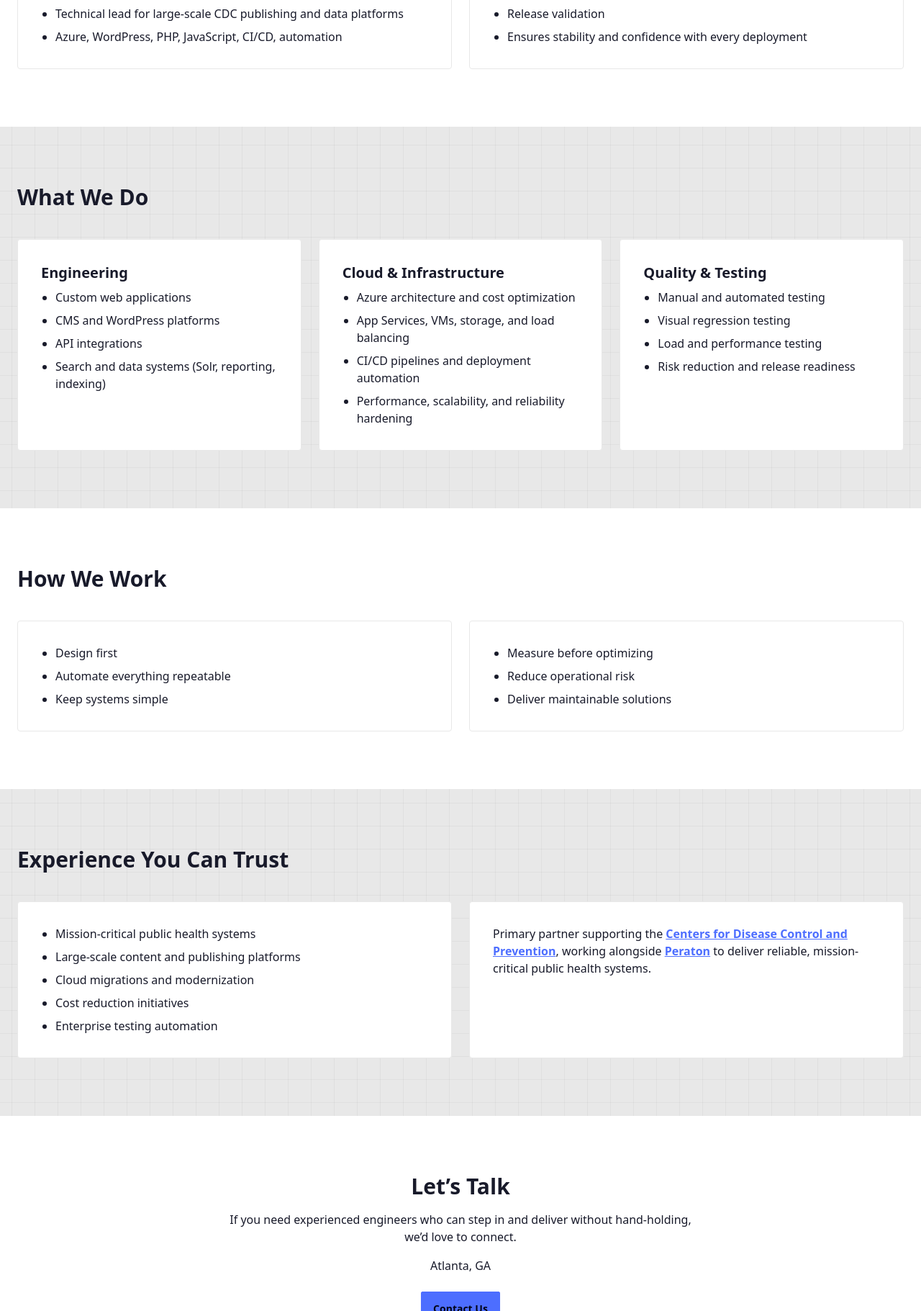
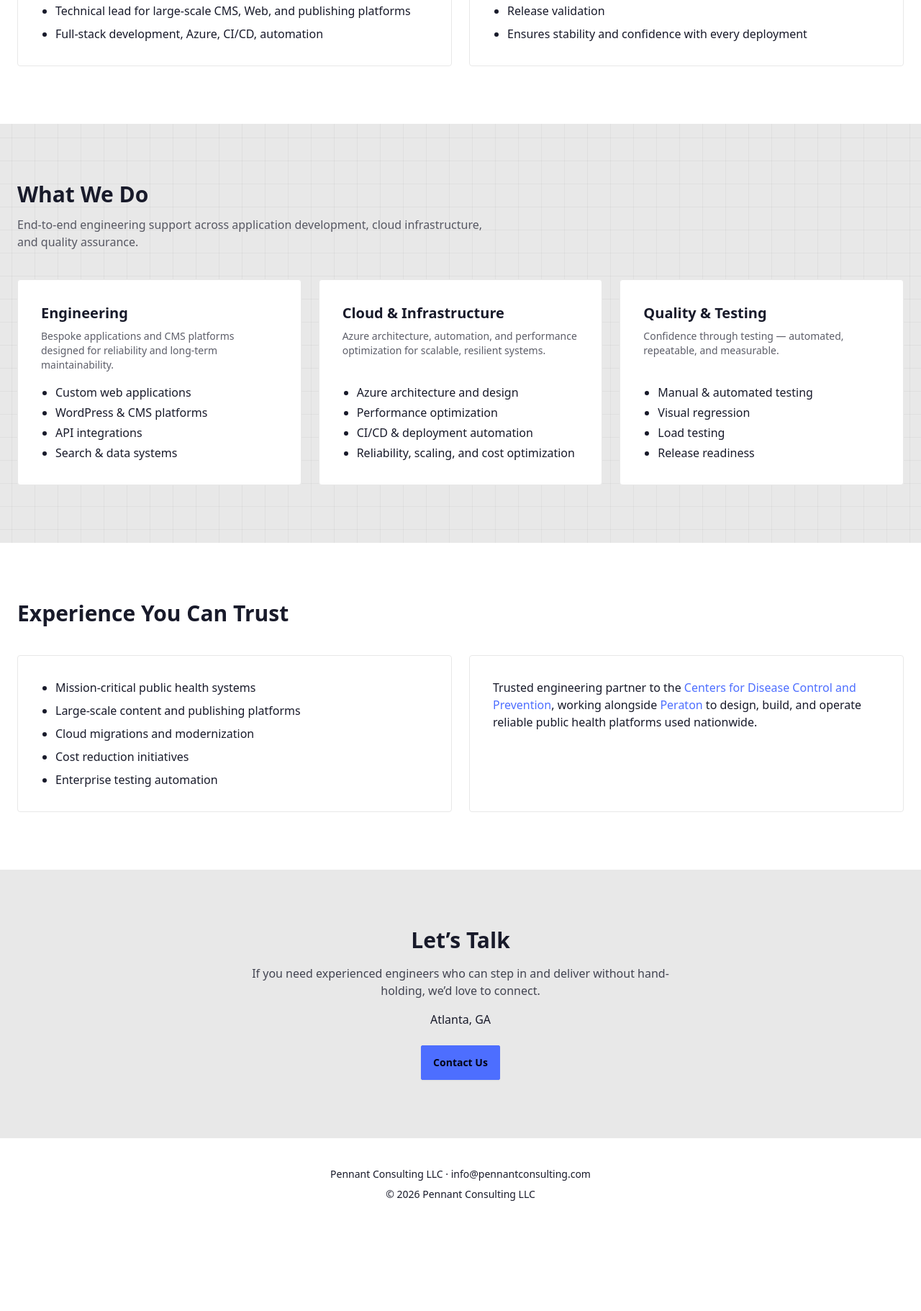
Before and after one commit to cooms13/pennantconsulting.com, a plain HTML site: page index.html in a window 1280 px wide. Shown: the part 979-2800 px from the top of the page at 72% size. After the commit the page ends 2688 px from the top, so only its background shows below. Drawn offline with nearby package versions, Linux system fonts and the light colour scheme.

Commit message:
content updates

```diff
--- a/index.html
+++ b/index.html
@@ -5,8 +5,10 @@
   <meta name="viewport" content="width=device-width, initial-scale=1">
   <title>Pennant Consulting LLC</title>
   <meta name="description" content="Custom software development, cloud architecture, and quality engineering supporting mission-critical public health systems.">
+
   <script src="https://cdn.tailwindcss.com"></script>
   <link href="https://cdn.jsdelivr.net/npm/daisyui@latest/dist/full.css" rel="stylesheet">
+
   <style>
     .hero-tech-pattern {
       background-image:
@@ -19,6 +21,8 @@
 </head>
 
 <body data-theme="corporate" class="font-sans">
+
+  <!-- NAV -->
   <div class="navbar bg-base-100 border-b border-base-200">
     <div class="container mx-auto px-6">
       <div class="flex-1">
@@ -36,36 +40,56 @@
     </div>
   </div>
 
+  <!-- HERO -->
   <section id="hero" class="hero bg-base-200 hero-tech-pattern">
-    <div class="hero-content text-center container mx-auto px-6 py-20">
+    <div class="hero-content text-center container mx-auto px-6 py-24">
       <div class="max-w-3xl">
-        <h1 class="text-4xl md:text-5xl font-bold">Senior-level software engineering without the overhead.</h1>
-        <p class="py-6 text-lg">We design, build, and maintain reliable systems that simply work.</p>
-        <p class="text-base text-base-content/70">Practical engineering. Reliable delivery. Zero drama.</p>
-        <p class="mt-3 text-base text-base-content/70">Custom software development, cloud architecture, and quality engineering supporting mission-critical public health systems.</p>
+        <h1 class="text-4xl md:text-5xl font-bold">
+          Senior-level software engineering without the overhead.
+        </h1>
+
+        <p class="py-6 text-lg">
+          Cloud-native systems. Reliable delivery. Practical solutions.
+        </p>
+
+        <p class="text-base text-base-content/70">
+          Custom software development, Azure architecture, content management systems, and quality engineering supporting mission-critical public health platforms.
+        </p>
+
         <div class="mt-8">
-          <a class="btn btn-primary" href="mailto:info@pennantconsulting.com">Contact Us</a>
+          <a class="btn btn-primary" href="mailto:info@pennantconsulting.com">
+            Start a Conversation
+          </a>
         </div>
       </div>
     </div>
   </section>
 
+
+  <!-- ABOUT -->
   <section id="about" class="bg-base-100">
     <div class="container mx-auto px-6 py-20">
       <h2 class="text-3xl font-semibold">Who We Are</h2>
-      <p class="mt-4 max-w-3xl">Pennant Consulting is a small, senior-level engineering consultancy supporting the Centers for Disease Control and Prevention through our partnership with Peraton. We operate intentionally lean — no layers, no overhead — just experienced engineers delivering dependable results.</p>
+
+      <p class="mt-4 max-w-3xl text-base-content/80">
+        Pennant Consulting is a small, senior-level engineering consultancy delivering dependable, maintainable systems for government and enterprise teams.
+        We operate intentionally lean — no layers, no overhead — just experienced engineers focused on outcomes.
+      </p>
+
       <div class="grid gap-6 mt-10 md:grid-cols-2">
+
         <div class="card bg-base-100 border border-base-200">
           <div class="card-body">
             <h3 class="card-title text-base uppercase tracking-wide text-primary">Principal Consultant</h3>
             <ul class="list-disc pl-5 space-y-2">
               <li>20+ years enterprise engineering experience</li>
               <li>Architecture, development, DevOps, and cloud operations</li>
-              <li>Technical lead for large-scale CDC publishing and data platforms</li>
-              <li>Azure, WordPress, PHP, JavaScript, CI/CD, automation</li>
+              <li>Technical lead for large-scale CMS, Web, and publishing platforms</li>
+              <li>Full-stack development, Azure, CI/CD, automation</li>
             </ul>
           </div>
         </div>
+
         <div class="card bg-base-100 border border-base-200">
           <div class="card-body">
             <h3 class="card-title text-base uppercase tracking-wide text-primary">QA Analyst</h3>
@@ -77,81 +101,79 @@
             </ul>
           </div>
         </div>
+
       </div>
     </div>
   </section>
 
+
+  <!-- SERVICES -->
   <section id="services" class="bg-base-200 hero-tech-pattern">
     <div class="container mx-auto px-6 py-20">
       <h2 class="text-3xl font-semibold">What We Do</h2>
+      <p class="mt-3 text-base-content/70 max-w-2xl">
+        End-to-end engineering support across application development, cloud infrastructure, and quality assurance.
+      </p>
+
       <div class="grid gap-6 mt-10 md:grid-cols-3">
+
         <div class="card bg-base-100 border border-base-200">
           <div class="card-body">
             <h3 class="card-title">Engineering</h3>
-            <ul class="list-disc pl-5 space-y-2">
+            <p class="text-sm text-base-content/70">
+              Bespoke applications and CMS platforms designed for reliability and long-term maintainability.
+            </p>
+            <ul class="list-disc pl-5 mt-2 space-y-1">
               <li>Custom web applications</li>
-              <li>CMS and WordPress platforms</li>
+              <li>WordPress & CMS platforms</li>
               <li>API integrations</li>
-              <li>Search and data systems (Solr, reporting, indexing)</li>
+              <li>Search & data systems</li>
             </ul>
           </div>
         </div>
+
         <div class="card bg-base-100 border border-base-200">
           <div class="card-body">
-            <h3 class="card-title">Cloud &amp; Infrastructure</h3>
-            <ul class="list-disc pl-5 space-y-2">
-              <li>Azure architecture and cost optimization</li>
-              <li>App Services, VMs, storage, and load balancing</li>
-              <li>CI/CD pipelines and deployment automation</li>
-              <li>Performance, scalability, and reliability hardening</li>
+            <h3 class="card-title">Cloud & Infrastructure</h3>
+            <p class="text-sm text-base-content/70">
+              Azure architecture, automation, and performance optimization for scalable, resilient systems.
+            </p>
+            <ul class="list-disc pl-5 mt-2 space-y-1">
+              <li>Azure architecture and design</li>
+              <li>Performance optimization</li>
+              <li>CI/CD & deployment automation</li>
+              <li>Reliability, scaling, and cost optimization</li>
             </ul>
           </div>
         </div>
+
         <div class="card bg-base-100 border border-base-200">
           <div class="card-body">
-            <h3 class="card-title">Quality &amp; Testing</h3>
-            <ul class="list-disc pl-5 space-y-2">
-              <li>Manual and automated testing</li>
-              <li>Visual regression testing</li>
-              <li>Load and performance testing</li>
-              <li>Risk reduction and release readiness</li>
+            <h3 class="card-title">Quality & Testing</h3>
+            <p class="text-sm text-base-content/70">
+              Confidence through testing — automated, repeatable, and measurable.
+            </p>
+            <ul class="list-disc pl-5 mt-2 space-y-1">
+              <li>Manual & automated testing</li>
+              <li>Visual regression</li>
+              <li>Load testing</li>
+              <li>Release readiness</li>
             </ul>
           </div>
         </div>
+
       </div>
     </div>
   </section>
 
-  <section id="approach" class="bg-base-100">
-    <div class="container mx-auto px-6 py-20">
-      <h2 class="text-3xl font-semibold">How We Work</h2>
-      <div class="grid gap-6 mt-10 md:grid-cols-2">
-        <div class="card bg-base-100 border border-base-200">
-          <div class="card-body">
-            <ul class="list-disc pl-5 space-y-2">
-              <li>Design first</li>
-              <li>Automate everything repeatable</li>
-              <li>Keep systems simple</li>
-            </ul>
-          </div>
-        </div>
-        <div class="card bg-base-100 border border-base-200">
-          <div class="card-body">
-            <ul class="list-disc pl-5 space-y-2">
-              <li>Measure before optimizing</li>
-              <li>Reduce operational risk</li>
-              <li>Deliver maintainable solutions</li>
-            </ul>
-          </div>
-        </div>
-      </div>
-    </div>
-  </section>
 
-  <section id="experience" class="bg-base-200 hero-tech-pattern">
+  <!-- EXPERIENCE -->
+  <section id="experience" class="bg-base-100">
     <div class="container mx-auto px-6 py-20">
       <h2 class="text-3xl font-semibold">Experience You Can Trust</h2>
+
       <div class="grid gap-6 mt-10 md:grid-cols-2">
+
         <div class="card bg-base-100 border border-base-200">
           <div class="card-body">
             <ul class="list-disc pl-5 space-y-2">
@@ -163,39 +185,53 @@
             </ul>
           </div>
         </div>
+
         <div class="card bg-base-100 border border-base-200">
-          <div class="card-body">
+          <div class="card-body text-base">
             <p>
-              Primary partner supporting the
-              <a class="link link-primary font-semibold" href="https://www.cdc.gov" target="_blank" rel="noopener noreferrer">Centers for Disease Control and Prevention</a>,
+              Trusted engineering partner to the
+              <a class="text-primary font-medium hover:underline"
+                 href="https://www.cdc.gov" target="_blank" rel="noopener">
+                Centers for Disease Control and Prevention</a>,
               working alongside
-              <a class="link link-primary font-semibold" href="https://www.peraton.com" target="_blank" rel="noopener noreferrer">Peraton</a>
-              to deliver reliable, mission-critical public health systems.
+              <a class="text-primary font-medium hover:underline"
+                 href="https://www.peraton.com" target="_blank" rel="noopener">
+                Peraton</a>
+              to design, build, and operate reliable public health platforms used nationwide.
             </p>
           </div>
         </div>
+
       </div>
     </div>
   </section>
 
-  <section id="contact" class="bg-base-100">
-    <div class="container mx-auto px-6 py-20">
-      <div class="text-center max-w-2xl mx-auto">
-        <h2 class="text-3xl font-semibold">Let’s Talk</h2>
-        <p class="mt-4">If you need experienced engineers who can step in and deliver without hand-holding, we’d love to connect.</p>
-        <p class="mt-4">Atlanta, GA</p>
-        <div class="mt-6">
-          <a class="btn btn-primary" href="mailto:info@pennantconsulting.com">Contact Us</a>
-        </div>
+
+  <!-- CONTACT -->
+  <section id="contact" class="bg-base-200">
+    <div class="container mx-auto px-6 py-20 text-center max-w-2xl">
+      <h2 class="text-3xl font-semibold">Let’s Talk</h2>
+      <p class="mt-4 text-base-content/80">
+        If you need experienced engineers who can step in and deliver without hand-holding, we’d love to connect.
+      </p>
+      <p class="mt-4">Atlanta, GA</p>
+
+      <div class="mt-6">
+        <a class="btn btn-primary" href="mailto:info@pennantconsulting.com">
+          Contact Us
+        </a>
       </div>
     </div>
   </section>
 
-  <footer class="footer footer-center p-10 bg-base-200 text-base-content">
+
+  <!-- FOOTER -->
+  <footer class="footer footer-center p-10 bg-base-100 border-t border-base-200 text-base-content">
     <div>
       <p>Pennant Consulting LLC · info@pennantconsulting.com</p>
       <p>&copy; 2026 Pennant Consulting LLC</p>
     </div>
   </footer>
+
 </body>
 </html>
```
